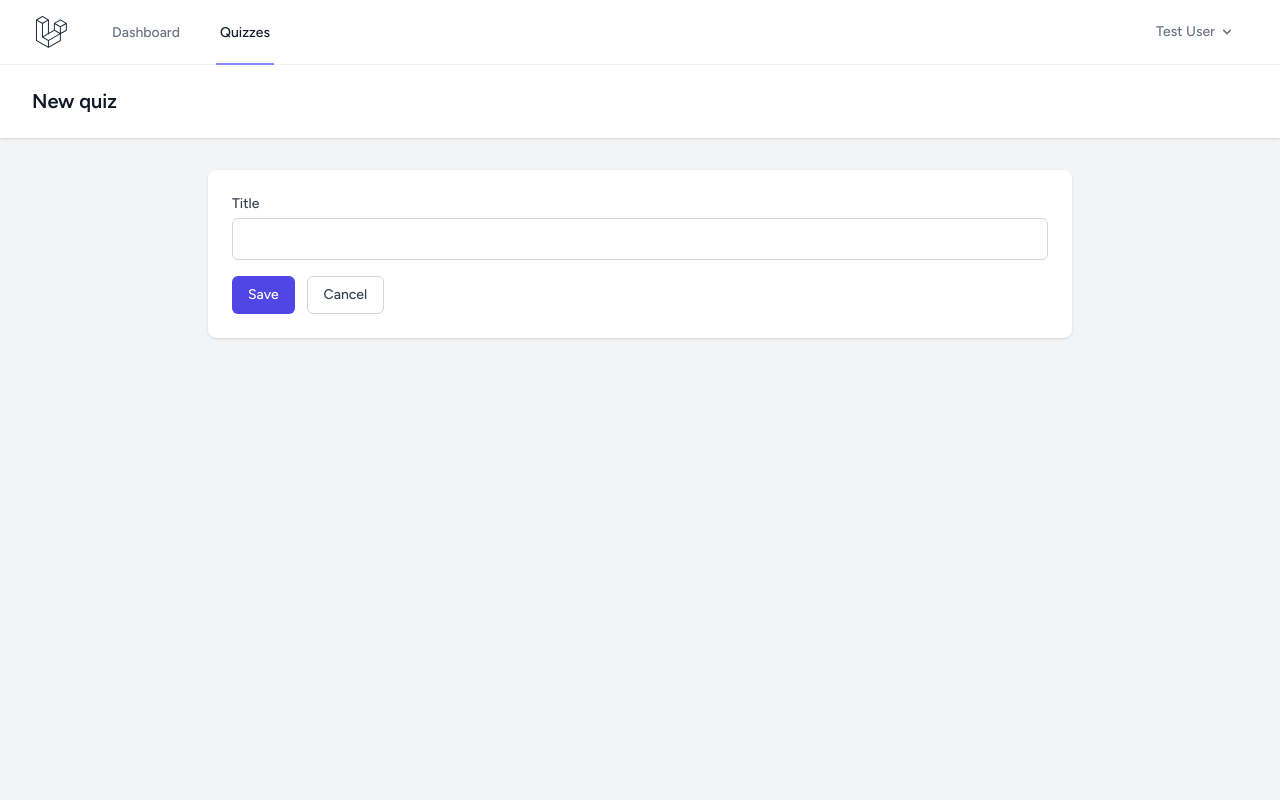
After one commit to Asyraf-wa/Agentic-RAD, a Laravel app: page /quizzes/create in a window 1280 px wide. The commit adds this page. Run offline with Laravel 12, Linux system fonts and the light colour scheme; a user stored in the database is signed in; data comes from the database, SQL or seed files in the repository; style sheets or scripts are compiled from the project's sources.

Commit message:
T4+T5: Quiz model, policy, CRUD with ownership checks
Co-Authored-By: Claude Fable 5 <noreply@anthropic.com>
Claude-Session: https://claude.ai/code/session_01PzhhZx8jeTBVQeaKVeta2U

```diff
--- /dev/null
+++ b/app/Http/Controllers/QuizController.php
@@ -0,0 +1,81 @@
+<?php
+
+namespace App\Http\Controllers;
+
+use App\Models\Quiz;
+use Illuminate\Http\Request;
+use Illuminate\Support\Facades\Gate;
+
+class QuizController extends Controller
+{
+    public function index(Request $request)
+    {
+        if ($request->user()->role === 'lecturer') {
+            $quizzes = $request->user()->quizzes()->latest()->get();
+
+            return view('quizzes.index', ['quizzes' => $quizzes]);
+        }
+
+        $quizzes = Quiz::where('status', 'published')->get();
+
+        return view('quizzes.student-index', ['quizzes' => $quizzes]);
+    }
+
+    public function create()
+    {
+        Gate::authorize('create', Quiz::class);
+
+        return view('quizzes.create');
+    }
+
+    public function store(Request $request)
+    {
+        Gate::authorize('create', Quiz::class);
+
+        $validated = $request->validate([
+            'title' => ['required', 'string', 'max:255'],
+        ]);
+
+        $request->user()->quizzes()->create($validated);
+
+        return redirect()->route('quizzes.index')->with('success', 'Quiz created.');
+    }
+
+    public function show(Quiz $quiz)
+    {
+        Gate::authorize('manage', $quiz);
+
+        $quiz->load('questions.options');
+
+        return view('quizzes.show', ['quiz' => $quiz]);
+    }
+
+    public function edit(Quiz $quiz)
+    {
+        Gate::authorize('manage', $quiz);
+
+        return view('quizzes.edit', ['quiz' => $quiz]);
+    }
+
+    public function update(Request $request, Quiz $quiz)
+    {
+        Gate::authorize('manage', $quiz);
+
+        $validated = $request->validate([
+            'title' => ['required', 'string', 'max:255'],
+        ]);
+
+        $quiz->update($validated);
+
+        return redirect()->route('quizzes.index')->with('success', 'Quiz updated.');
+    }
+
+    public function destroy(Quiz $quiz)
+    {
+        Gate::authorize('manage', $quiz);
+
+        $quiz->delete();
+
+        return redirect()->route('quizzes.index')->with('success', 'Quiz deleted.');
+    }
+}
--- a/app/Models/User.php
+++ b/app/Models/User.php
@@ -29,4 +29,14 @@ class User extends Authenticatable
             'password' => 'hashed',
         ];
     }
+
+    public function quizzes(): \Illuminate\Database\Eloquent\Relations\HasMany
+    {
+        return $this->hasMany(Quiz::class);
+    }
+
+    public function attempts(): \Illuminate\Database\Eloquent\Relations\HasMany
+    {
+        return $this->hasMany(Attempt::class);
+    }
 }
--- a/resources/views/layouts/navigation.blade.php
+++ b/resources/views/layouts/navigation.blade.php
@@ -14,6 +14,9 @@
                 <div class="hidden space-x-8 sm:-my-px sm:ms-10 sm:flex">
                     <x-nav-link :href="route('dashboard')" :active="request()->routeIs('dashboard')">
                         {{ __('Dashboard') }}
+                    </x-nav-link>
+                    <x-nav-link :href="route('quizzes.index')" :active="request()->routeIs('quizzes.*')">
+                        {{ __('Quizzes') }}
                     </x-nav-link>
                 </div>
             </div>
--- /dev/null
+++ b/resources/views/quizzes/create.blade.php
@@ -0,0 +1,25 @@
+<x-app-layout>
+    <x-slot name="header">
+        <h2 class="text-xl font-semibold text-gray-900 leading-tight">New quiz</h2>
+    </x-slot>
+
+    <div class="py-8">
+        <div class="max-w-4xl mx-auto px-4">
+            <div class="bg-white rounded-lg shadow p-6">
+                <form method="POST" action="{{ route('quizzes.store') }}">
+                    @csrf
+                    <label for="title" class="block text-sm font-medium text-gray-700">Title</label>
+                    <input id="title" name="title" type="text" value="{{ old('title') }}" required
+                           class="mt-1 w-full rounded-md border-gray-300 focus:border-indigo-500 focus:ring-indigo-500">
+                    @error('title') <p class="mt-1 text-sm text-red-600">{{ $message }}</p> @enderror
+
+                    <div class="mt-4 flex gap-3">
+                        <button class="px-4 py-2 rounded-md text-sm font-medium bg-indigo-600 hover:bg-indigo-700 text-white">Save</button>
+                        <a href="{{ route('quizzes.index') }}"
+                           class="px-4 py-2 rounded-md text-sm font-medium bg-white border border-gray-300 text-gray-700 hover:bg-gray-50">Cancel</a>
+                    </div>
+                </form>
+            </div>
+        </div>
+    </div>
+</x-app-layout>
--- a/routes/web.php
+++ b/routes/web.php
@@ -12,6 +12,8 @@ Route::get('/dashboard', function () {
 })->middleware(['auth', 'verified'])->name('dashboard');
 
 Route::middleware('auth')->group(function () {
+    Route::resource('quizzes', App\Http\Controllers\QuizController::class);
+
     Route::get('/profile', [ProfileController::class, 'edit'])->name('profile.edit');
     Route::patch('/profile', [ProfileController::class, 'update'])->name('profile.update');
     Route::delete('/profile', [ProfileController::class, 'destroy'])->name('profile.destroy');
```
Also changed, not shown: app/Models/Quiz.php (added, +27 -0 lines), app/Policies/QuizPolicy.php (added, +19 -0 lines), resources/views/quizzes/edit.blade.php (added, +25 -0 lines), resources/views/quizzes/index.blade.php (added, +58 -0 lines), resources/views/quizzes/show.blade.php (added, +23 -0 lines), resources/views/quizzes/student-index.blade.php (added, +28 -0 lines), database/migrations/2026_11_14_144156_create_quizzes_table.php (added).
